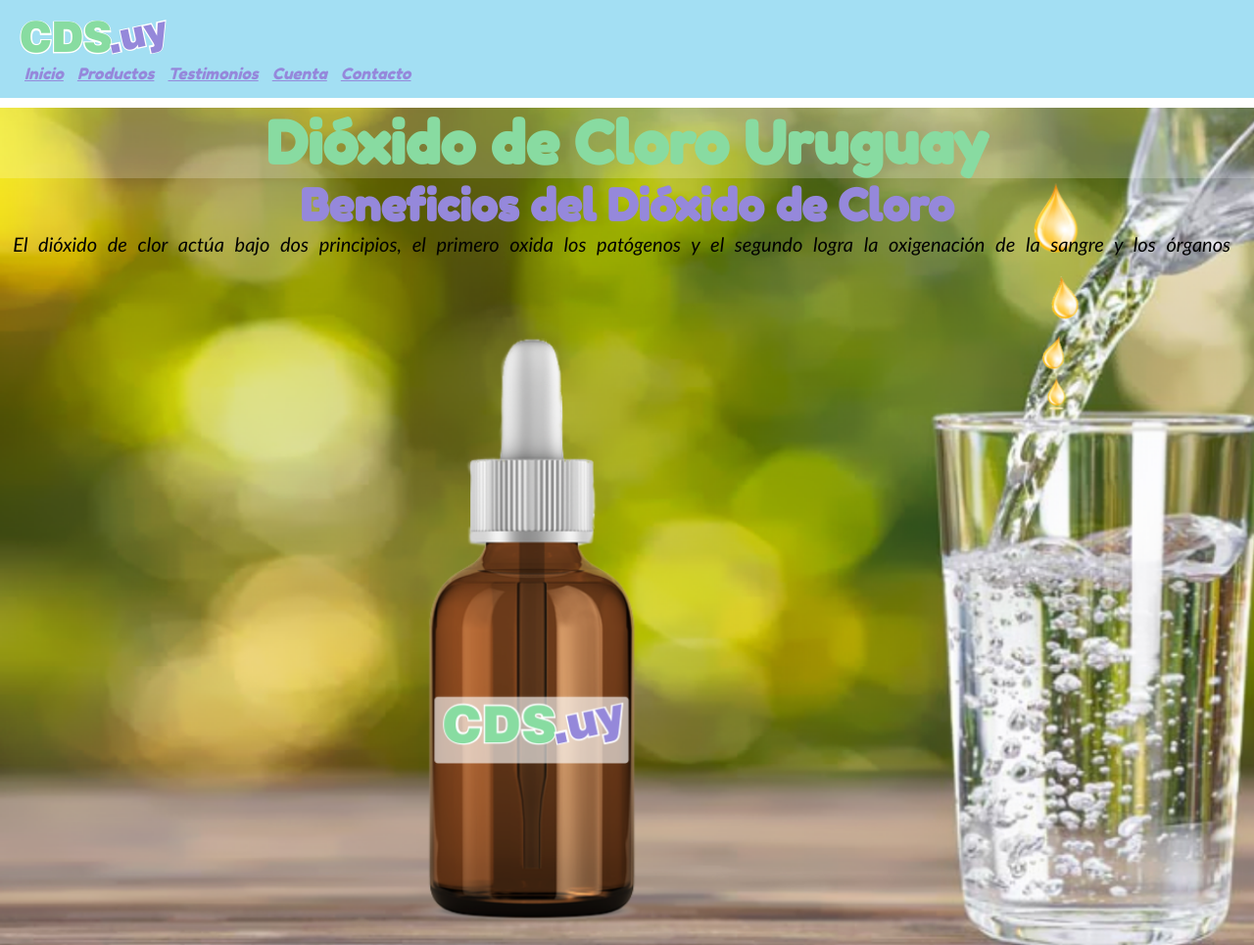
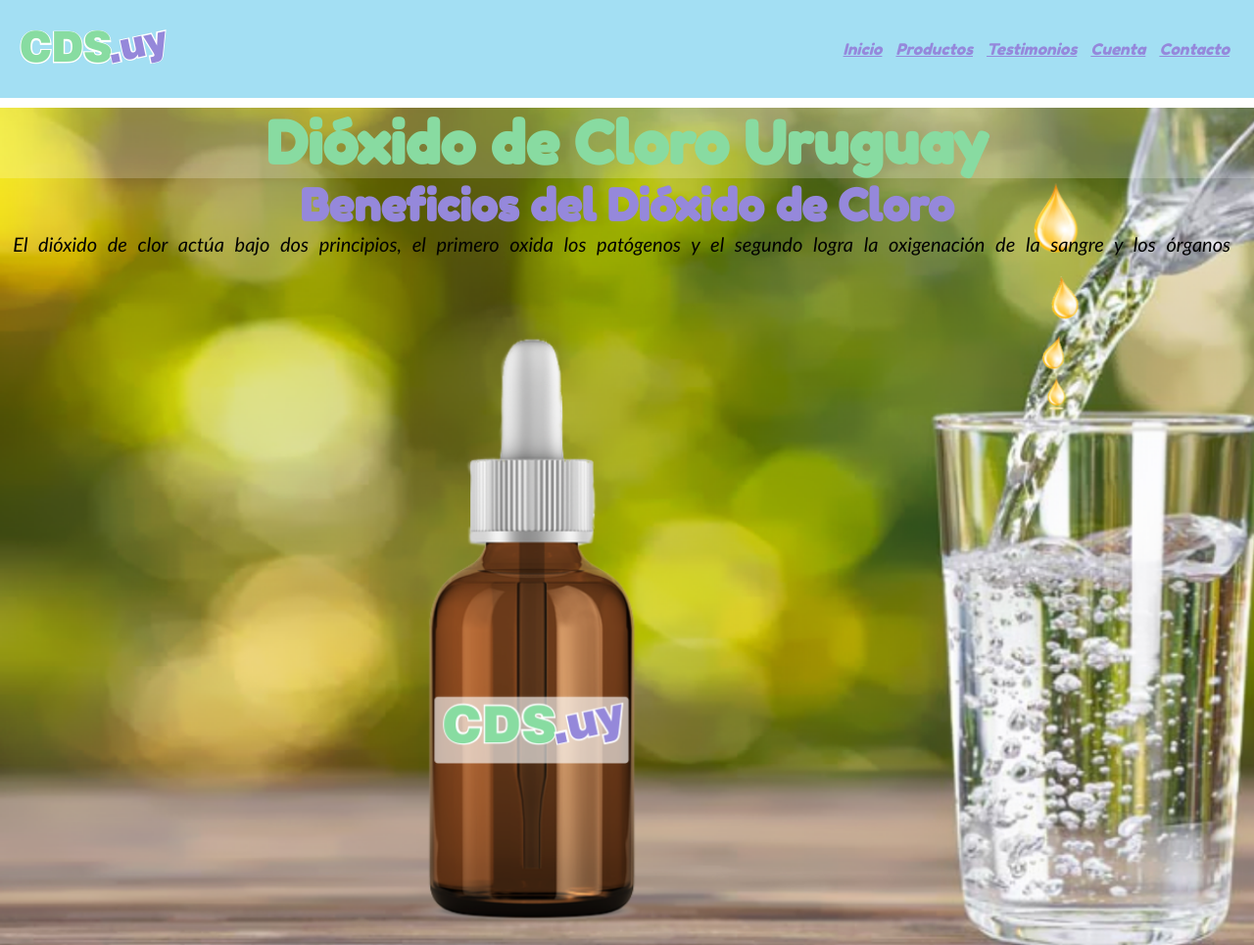
Before and after one commit to FreddyWD/coderhousedw, a plain HTML site: page index.html in a window 1280 px wide. Shown: the top 965 px of the page at 98% size. Drawn offline with Linux system fonts and the light colour scheme.

Commit message:
agregado flex en header mas menu stiky

```diff
--- a/css/styles.css
+++ b/css/styles.css
@@ -5,6 +5,11 @@
 
 
 .headerPrincipal {
+    position: sticky;
+    top: 0px;
+    display: flex;
+    justify-content:space-between;
+    align-items:center;
     background-color: #A3DFF3;
     height: 60px;
     padding: 20px;
```
